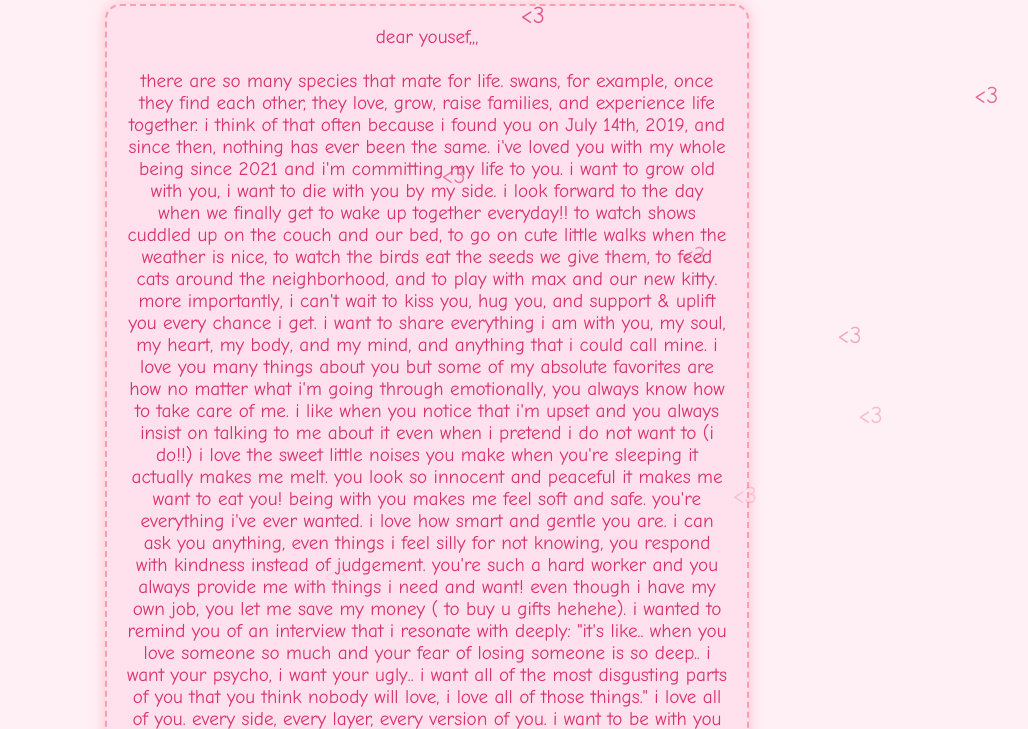
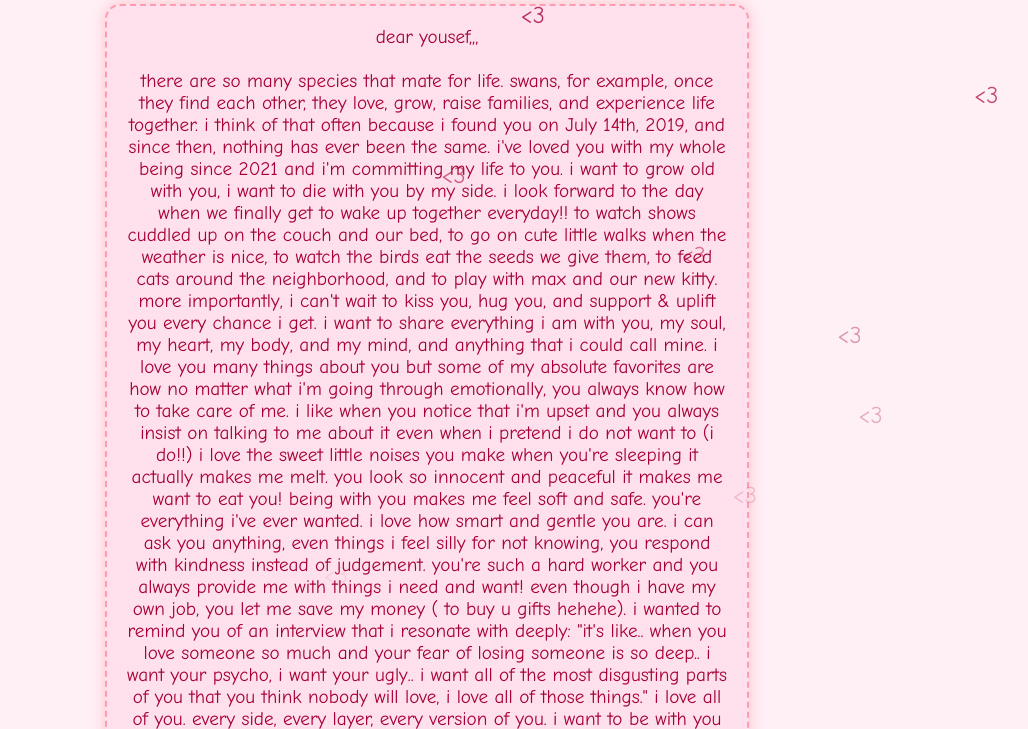
Before and after one commit to ritasy/yousef-7142025, a plain HTML site: page index.html in a window 1280 px wide. Shown: the part 127-856 px from the top of the page, without its empty margins (213-1241 px from the left). Drawn offline with Linux system fonts and the light colour scheme.

Commit message:
Update style.css

```diff
--- a/style.css
+++ b/style.css
@@ -2,7 +2,7 @@
 body {
   background: #fff0f6;
   font-family: 'Comic Sans MS', cursive, sans-serif;
-  color: #d6336c;
+  color: #a60036;
   text-align: center;
   padding: 30px;
   cursor: none;
```
